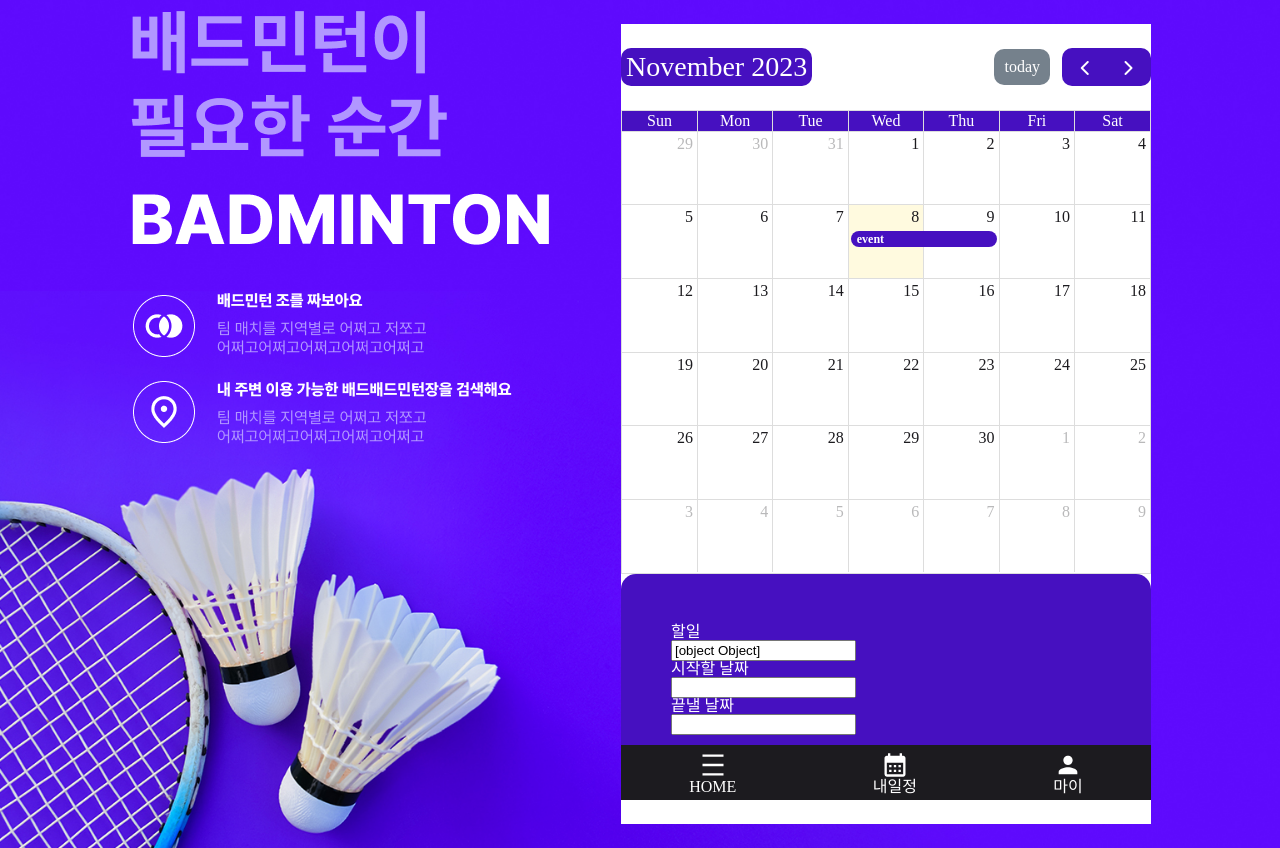
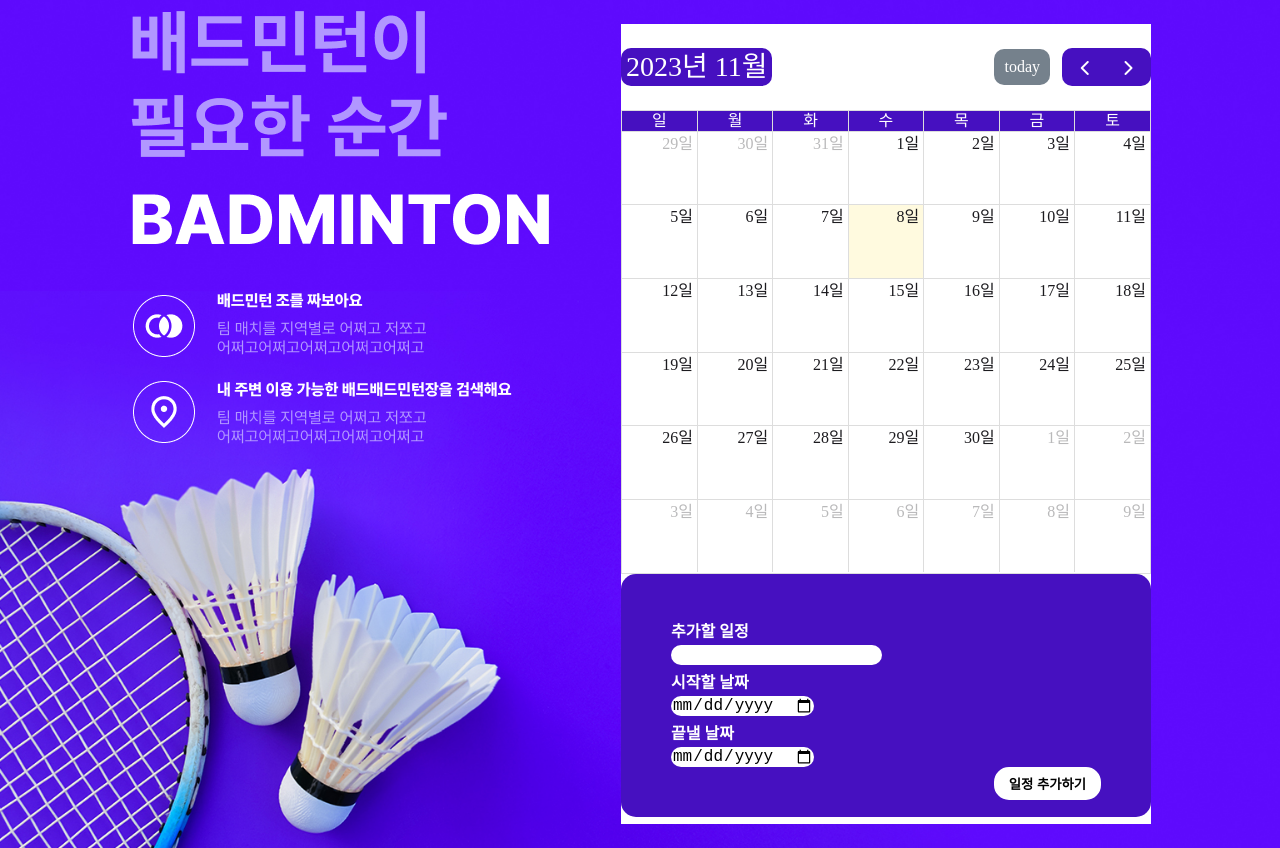
Before and after one commit to zziimm/teamstrong1000, a React (Create React App) app: page /myCalendar in a window 1280 px wide. Built offline with nearby package versions, Linux system fonts and the light colour scheme.

Commit message:
달력에 할일 추가 핸들러 만듦

```diff
--- a/src/pages/MyCalendar.js
+++ b/src/pages/MyCalendar.js
@@ -10,6 +10,7 @@ const CalendarWrapper = styled.div`
   width: 530px;
   height: 100vh;
   background: #fff;
+  position: relative;
 
   .fc-event {
     background-color: #4610C0;
@@ -44,30 +45,64 @@ const CalendarWrapper = styled.div`
   thead tr th.fc-col-header:last-child {
     background-color: #5E0AFD;
   } */
-`;
+  `;
 
 const InputArea = styled.div`
   padding: 50px;
   background: #4610C0;
   border-radius: 15px;
+
+  button {
+    cursor: pointer;
+    border: 2px solid #fff;
+    border-radius: 15px;
+    padding: 5px 13px;
+    background: #FFF;
+    font-weight: bold;
+    position: absolute;
+    right: 50px;
+    transition: 0.3s;
+  }
+  button:hover {
+    background: #FF5959;
+    border: 2px solid #FF5959;
+    color: #FFF;
+  }
 `;
 const InputH4 = styled.p`
   color: #fff;
+  margin-bottom: 5px;
+  font-weight: bold;
 `;
 const InputAreaDetail = styled.div`
+
+  & + & {
+    margin-top: 10px;
+  }
+  input {
+    color: black;
+    /* transition: 0.3; */
+    background: #FFF;
+    outline: none;
+    border: none;
+    border-radius: 10px;
+    font-size: 16px;
+    transition: 0.3s;
+  }
+  input:focus {
+    color: #FFF;
+    background: #8169b8;
+  }
+
 `;
 
 function MyCalendar(props) {
-  const [todo, setTodo] = useState([
-    {
-      title: "달력 오픈",
-      startDate: "2023-11-08",
-      endDate: "2023-11-08"
-    },
-
+  const [todo, setTodo] = useState('');
+  const [inputStartDate, setInputStartDate] = useState('');
+  const [inputEndDate, setInputEndDate] = useState('');
+  const [list, setList] = useState([
+    {}
   ]);
-  const [inputStartDate, setInputStartDate] = useState();
-  const [inputEndDate, setInputEndDate] = useState();
 
 
   const handletodo = (e) => {
@@ -80,10 +115,16 @@ function MyCalendar(props) {
     setInputEndDate(e.target.value)
   };
 
-  const pushTodo = () => {
 
-  };
+  const handlePush = () => {
+    const copyList = [...list]
+    copyList.push({title: todo, start: inputStartDate, end: inputEndDate});
 
+    setList(copyList)
+    setTodo('')
+    setInputStartDate('')
+    setInputEndDate('')
+  }
 
 
   return (
@@ -93,22 +134,19 @@ function MyCalendar(props) {
           plugins={[dayGridPlugin, interactionPlugin]}
           initialView="dayGridMonth"
           dayMaxEvents={true}
-          events={[
-            {title: 'event', start: '2023-11-08', end: '2023-11-10'}
-          ]}
+          events={list}
           dateClick={() => {
             alert('클릭')
-            console.log(<FullCalendar />);
           }}
-
           height={'550px'}
           width={'500px'}
           editable={true}
+          locale='ko'
         />
         <InputArea>
           <InputAreaDetail>
             <InputH4>
-              할일
+              추가할 일정
             </InputH4>
             <input value={todo} onChange={handletodo}/>
           </InputAreaDetail>
@@ -116,15 +154,17 @@ function MyCalendar(props) {
             <InputH4>
               시작할 날짜
             </InputH4>
-            <input value={inputStartDate} onChange={handleinputStartDate}/>
+            <input type="date" value={inputStartDate} onChange={handleinputStartDate}/>
           </InputAreaDetail>
           <InputAreaDetail>
             <InputH4>
               끝낼 날짜
             </InputH4>
-            <input value={inputEndDate} onChange={handleInputEndDate}/>
+            <input type="date" value={inputEndDate} onChange={handleInputEndDate}/>
           </InputAreaDetail>
-
+          <button onClick={handlePush}>
+            일정 추가하기
+          </button>
         </InputArea>
       </CalendarWrapper>
     </>
```
